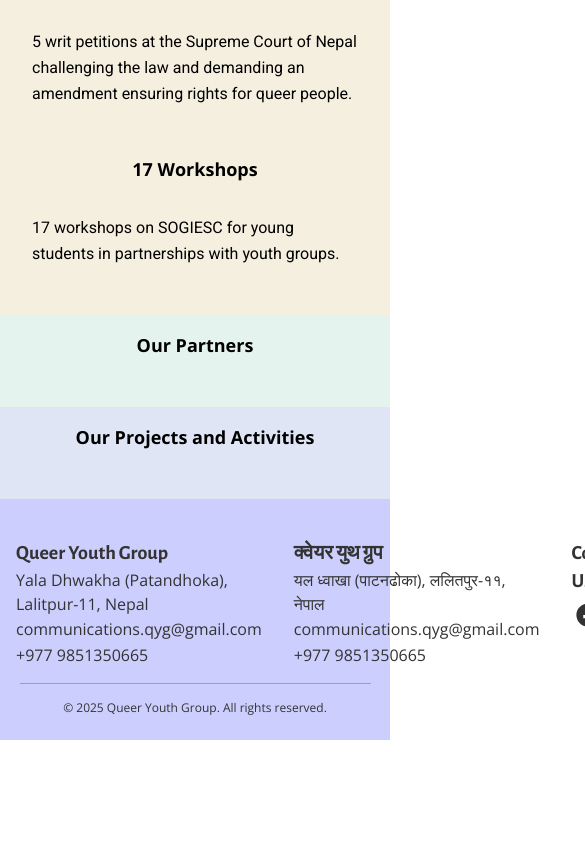
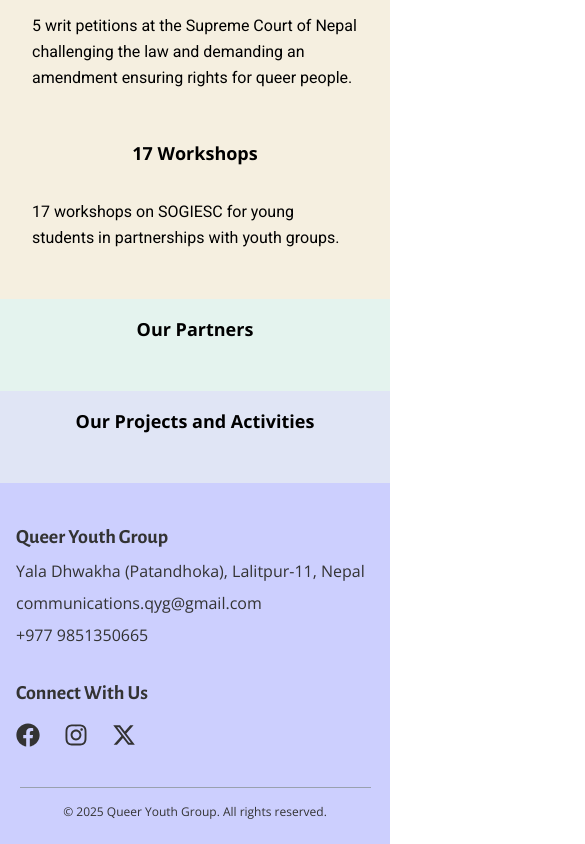
Before and after one commit to shakyasimha/queeryouthgroup, a Next.js app: page / in a window 390 px wide. Shown: the part 1034-1878 px from the top of the page, 585 px wide, since content can reach past the window. Before the commit the page ends 1774 px from the top, so only its background shows below. Built offline with nearby package versions, Linux system fonts and the light colour scheme; a web font is replaced by a local one.

Commit message:
working on responsive navbar

```diff
--- a/src/app/page.tsx
+++ b/src/app/page.tsx
@@ -12,7 +12,7 @@
       </div>
 
       {/* Second container - containing books written, etc */}
-      <div className="p-8 flex flex-col md:flex-row justify-between bg-[#f5efe0] gap-8">
+      <div className="p-8 flex flex-col md:flex-row sm:flex-col justify-between bg-[#f5efe0] gap-8">
         {/* 4 Books Section */}
         <div className="md:w-1/3">
             <h1 className={`${openSans.className} font-bold text-black text-lg md:text-xl text-center mb-8`}>4 Books</h1>
@@ -43,12 +43,12 @@
       </div>
 
       {/* Partners */}
-      <div className="p-4 flex justify-center items-center bg-[#e4f3ee]">
+      <div className="p-4 flex md:flex-row sm:flex-col justify-center items-center bg-[#e4f3ee]">
           <h1 className={`${openSans.className} font-bold text-black text-lg md:text-xl text-center mb-8`}> Our Partners </h1>
       </div>
 
       {/* Projects and Activities */}
-      <div className="p-4 flex justify-center items-center bg-[#e0e5f5]">
+      <div className="p-4 flex md:flex-row sm:flex-col justify-center items-center bg-[#e0e5f5]">
           <h1 className={`${openSans.className} font-bold text-black text-lg md:text-xl text-center mb-8`}> Our Projects and Activities </h1>
       </div>
     </div>
--- a/src/components/Footer/index.tsx
+++ b/src/components/Footer/index.tsx
@@ -6,9 +6,9 @@
 export default function Footer() {
     return (
         <footer className={`${openSans.className} text-[#333] bg-[#cccffe] py-6`}>
-            <div className="flex flex-row">
+            <div className="max-w-screen-xl mx-auto px-4 flex flex-col md:flex-row">
                 {/* Communication Links in English */}
-                <div className="max-w-screen-xl mx-auto px-4 py-4 flex flex-col justify-between">
+                <div className="flex-1 py-4 flex flex-col gap-2">
                     <div className={`${alegreyaSans.className} font-bold text-[#333] text-xl`}>Queer Youth Group</div>
 
                     {/* Office physical address link */}
@@ -32,40 +32,11 @@
                     <div>+977 9851350665</div>
                 </div>
 
-                {/* In Nepali */}
-                <div className="max-w-screen-xl mx-auto px-4 py-4 flex flex-col justify-between">
-                    <div className={`${alegreyaSans.className} font-bold text-[#333] text-xl`}>क्वेयर युथ ग्रुप</div>
-
-                    {/* Office physical address link */}
-                    <Link
-                        key="location"
-                        href="https://maps.app.goo.gl/6apehbLTBEmZGDva8"
-                        target="_blank"
-                        rel="noopener noreferrer"
-                        className="hover:text-[#333]/80 transition duration-400"
-                    >
-                        यल ध्वाखा (पाटनढोका), ललितपुर-११, नेपाल
-                    </Link>
-
-                    {/* Email address */}
-                    <Link
-                        key="email"
-                        href="mailto:communications.qyg@gmail.com"
-                        target="_blank"
-                        rel="noopener noreferrer"
-                        className="hover:text-[#333]/80 transition duration-400"
-                    >
-                        communications.qyg@gmail.com
-                    </Link>
-
-                    <div>+977 9851350665</div>
-                </div>
-
                 {/* Social Media Links */}
-                <div className="max-w-screen-xl mx-auto px-4 py-4 flex flex-col justify-between">
+                <div className="flex-1 py-4 flex flex-col gap-2">
                     <div className={`${alegreyaSans.className} font-bold text-[#333] text-xl`}>Connect With Us</div>
 
-                    <div className="flex flex-row space-x-6 mt-2 mb-10 ml-1">
+                    <div className="flex flex-row space-x-6 mt-2">
                         {/* Facebook icon */}
                         <Link
                             key="facebook"
@@ -102,7 +73,7 @@
                 </div>
             </div>
             {/* Divider line */}
-            <div className="mx-auto w-[90%] h-[1px] bg-gray-400"></div>
+            <div className="mx-auto w-[90%] h-[1px] bg-gray-400 mt-6"></div>
 
             {/* Bottom text */}
             <div className="text-center text-xs mt-4">
--- a/src/components/Navbar/index.tsx
+++ b/src/components/Navbar/index.tsx
@@ -1,13 +1,18 @@
+"use client";
+
 import Link from "next/link";
 import Image from "next/image";
 import NavLinks from "@/components/Navbar/nav-links";
-
+import { useState } from "react";
 import { alegreyaSans } from "@/ui/fonts";
+import { FaBars, FaTimes } from 'react-icons/fa';
 
 export default function Navbar() {
+    const [isOpen, setIsOpen] = useState(false);
+
     return(
         <nav className="bg-[#F5EFE0] border-gray-200 relative">
-            <div className="max-w-screen-xl flex flex-wrap items-center justify-between mx-auto px-4">
+            <div className="max-w-screen-xl flex flex-nowrap items-center justify-between mx-auto px-4">
                 {/* For logo and link */}
                 <Link
                     key="logo"
@@ -27,8 +32,17 @@
                         </span>
                     </div>
                 </Link>
+
+                {/* <button
+                    className="sm:hidden text-[#D41367] text-2xl focus:outline-none"
+                    onClick={() => setIsOpen(!isOpen)}
+                >
+                    {isOpen ? <FaTimes /> : <FaBars />}
+                </button> */}
+
+                {/* Horizontal links for wider screens */}
                 <div className="w-full min-[1200px]:w-auto min-[1200px]:flex space-x-6 transition-all duration-300 ease-in-out overflow-hidden">
-                    <NavLinks />
+                    <NavLinks/>
                 </div>
             </div>
         </nav>
```
Also changed, not shown: 7 other files (tests, documents, lock files or other folders).
